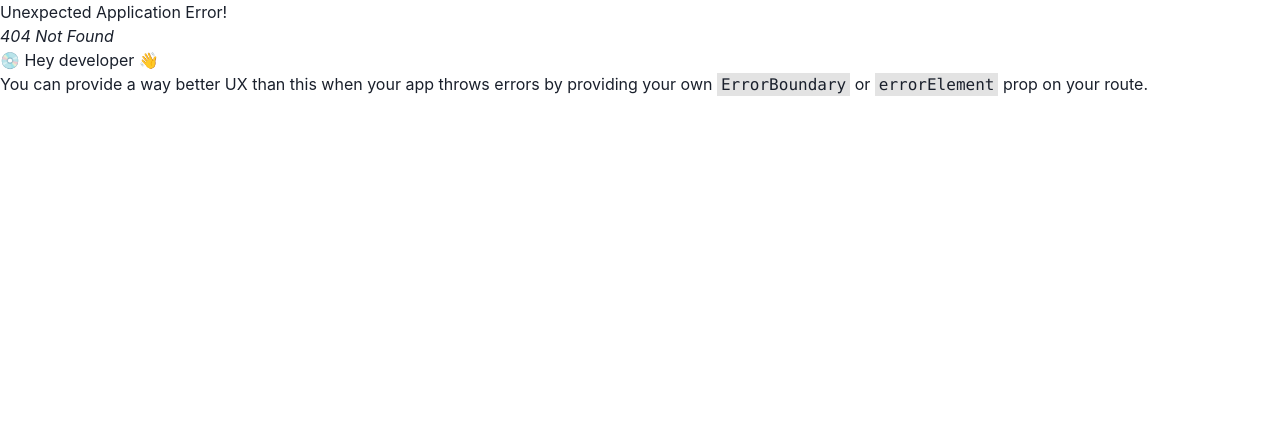
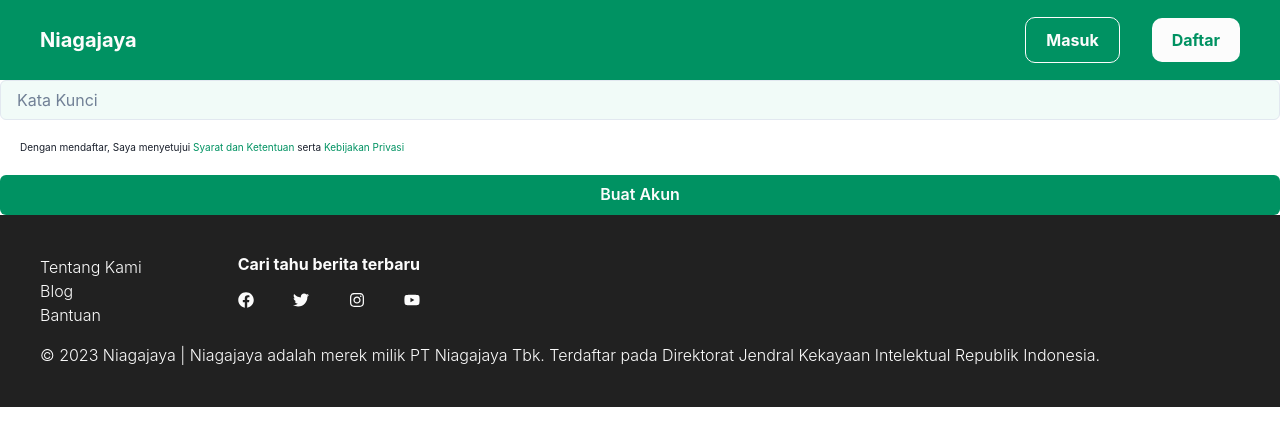
Before and after one commit to raihanromzi/niagajaya, a React (Vite) app in the folder projects/client/: page /verify in a window 1280 px wide. Before the commit this address had no page. Shown: the top 446 px of the page. Built offline with nearby package versions, Linux system fonts and the light colour scheme.

Commit message:
work on frontend

```diff
--- a/projects/client/src/components/RootLayout.jsx
+++ b/projects/client/src/components/RootLayout.jsx
@@ -67,7 +67,7 @@ const RootLayout = () => {
         p={{ base: 6, lg: 10 }}
       >
         <Flex>
-          <Box mr={24}>
+          <Box mr={24} fontWeight="light">
             <Link as={RouterLink} to="#" display="block">
               Tentang Kami
             </Link>
--- a/projects/client/src/main.jsx
+++ b/projects/client/src/main.jsx
@@ -4,7 +4,8 @@ import { createRoot } from "react-dom/client";
 import { createBrowserRouter, RouterProvider } from "react-router-dom";
 import RootLayout from "./components/RootLayout";
 import IndexPage from "./routes/index";
-import RegisterPage from "./routes/register";
+import RegisterPage, { registerAction } from "./routes/register";
+import VerifyPage from "./routes/verify";
 
 const router = createBrowserRouter([
   {
@@ -12,7 +13,8 @@ const router = createBrowserRouter([
     element: <RootLayout />,
     children: [
       { index: true, element: <IndexPage /> },
-      { path: "register", element: <RegisterPage /> },
+      { path: "register", element: <RegisterPage />, action: registerAction },
+      { path: "verify", element: <VerifyPage /> },
     ],
   },
 ]);
--- a/projects/client/src/routes/register.jsx
+++ b/projects/client/src/routes/register.jsx
@@ -5,28 +5,52 @@ import {
   FormControl,
   FormLabel,
   Heading,
+  Image,
   Input,
   Link,
   Text,
 } from "@chakra-ui/react";
-import { Link as RouterLink } from "react-router-dom";
+import axios from "axios";
+import { Form, Link as RouterLink } from "react-router-dom";
+import ecoBagImg from "../assets/Eco bag with food.png";
+
+/** @type {import("react-router-dom").ActionFunction} */
+export const registerAction = async ({ request }) => {
+  try {
+    const formData = await request.formData();
+    const res = await axios.post(
+      "/api/v1/auth/register",
+      {
+        email: formData.get("email"),
+      },
+      {
+        headers: { "Content-Type": "application/json" },
+      }
+    );
+  } catch (err) {
+    console.error(err);
+  }
+};
 
 const RegisterPage = () => {
   return (
     <Flex
       mx="auto"
       my={10}
-      w="5xl"
+      maxW="5xl"
       boxShadow="0 8px 16px rgba(171, 190, 209, 0.4)"
       borderRadius="10px"
+      justifyContent="space-evenly"
     >
-      <Box flex={1} display={{ base: "none", lg: "unset" }}></Box>
-      <Box flex={1} textAlign="center" py={10}>
+      <Box display={{ base: "none", lg: "unset" }}>
+        <Image src={ecoBagImg} alt="eco bag with food" />
+      </Box>
+      <Box textAlign="center" py={10}>
         <Heading fontSize="3xl" mb={5}>
           Pendaftaran
         </Heading>
-        <Box mx={14} border="solid #EBEBEB 1px" borderRadius="10px" p={5}>
-          <Box as="form" action="" method="post">
+        <Box border="solid #EBEBEB 1px" borderRadius="10px" p={5} w={96}>
+          <Box as={Form} method="post">
             <FormControl>
               <FormLabel mr="0">
                 <Input
@@ -37,12 +61,12 @@ const RegisterPage = () => {
                 />
               </FormLabel>
             </FormControl>
-            <Text fontSize="x-small" mx={4} my={5}>
-              Dengan mendaftar, Saya menyetujui&nbsp;
+            <Text fontSize="x-small" m={5}>
+              Dengan mendaftar, Saya menyetujui&#32;
               <Link as={RouterLink} to="#" color="#009262">
                 Syarat dan Ketentuan
               </Link>
-              &nbsp;serta&nbsp;
+              &#32;serta&#32;
               <Link as={RouterLink} to="#" color="#009262">
                 Kebijakan Privasi
               </Link>
--- /dev/null
+++ b/projects/client/src/routes/verify.jsx
@@ -0,0 +1,63 @@
+import {
+  Box,
+  Button,
+  FormControl,
+  FormLabel,
+  Input,
+  Link,
+  Text,
+} from "@chakra-ui/react";
+import axios from "axios";
+import { Link as RouterLink } from "react-router-dom";
+
+const VerifyPage = () => {
+  /** @type {import("react").FormEventHandler<HTMLFormElement>} */
+  const handleSubmit = async (e) => {
+    e.preventDefault();
+    try {
+      const res = await axios.post(
+        "/api/v1/auth/verify",
+        {
+          email: e.target.email.value,
+        },
+        {
+          headers: { "Content-Type": "application/json" },
+        }
+      );
+    } catch (err) {
+      console.error(err);
+    }
+  };
+
+  return (
+    <>
+      <Box as="form" method="post" onSubmit={async (e) => handleSubmit(e)}>
+        <FormControl>
+          <FormLabel mr="0">
+            <Input
+              type="password"
+              name="password"
+              placeholder="Kata Kunci"
+              bgColor="#F1FBF8"
+            />
+          </FormLabel>
+        </FormControl>
+        <Text fontSize="x-small" m={5}>
+          Dengan mendaftar, Saya menyetujui&#32;
+          <Link as={RouterLink} to="#" color="#009262">
+            Syarat dan Ketentuan
+          </Link>
+          &#32;serta&#32;
+          <Link as={RouterLink} to="#" color="#009262">
+            Kebijakan Privasi
+          </Link>
+        </Text>
+        <Button type="submit" bgColor="#009262" color="#FCFCFC" w="full">
+          Buat Akun
+        </Button>
+      </Box>
+    </>
+  );
+};
+
+export default VerifyPage;
```
Also changed, not shown: projects/client/src/assets/Eco bag with food.png (added).
